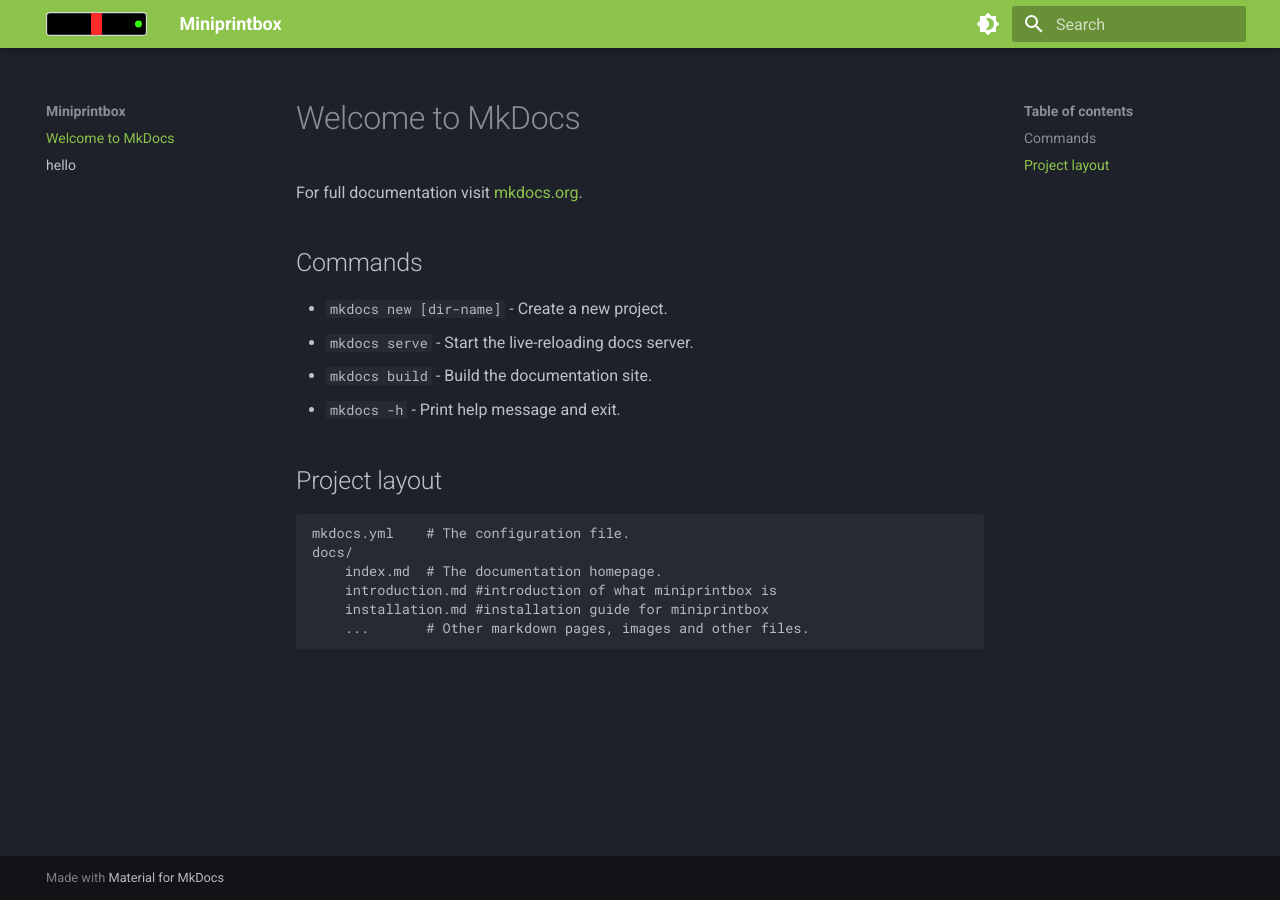
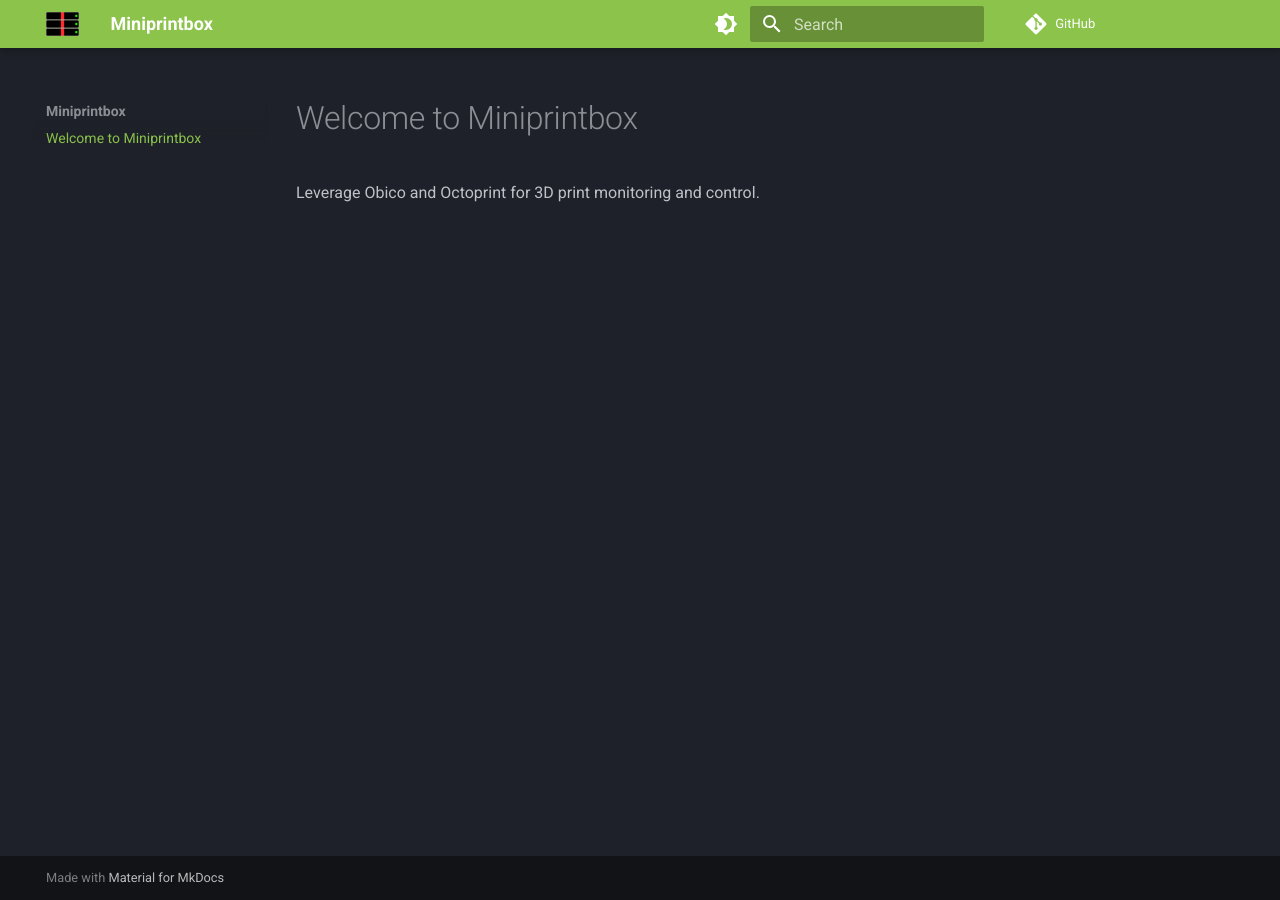
Before and after one commit to hentronnumerouno/miniprintbox, an MkDocs documentation site: the page built from docs/index.md, in a window 1280 px wide. Built offline with MkDocs 1.6.1 and Material for MkDocs 9.7.7, drawn with Linux system fonts in a browser that asks for light colours; comment, search, counter and statistics services are not loaded.

```diff
--- a/docs/index.md
+++ b/docs/index.md
@@ -1,19 +1,2 @@
-# Welcome to MkDocs
-
-For full documentation visit [mkdocs.org](https://www.mkdocs.org).
-
-## Commands
-
-* `mkdocs new [dir-name]` - Create a new project.
-* `mkdocs serve` - Start the live-reloading docs server.
-* `mkdocs build` - Build the documentation site.
-* `mkdocs -h` - Print help message and exit.
-
-## Project layout
-
-    mkdocs.yml    # The configuration file.
-    docs/
-        index.md  # The documentation homepage.
-        introduction.md #introduction of what miniprintbox is
-        installation.md #installation guide for miniprintbox
-        ...       # Other markdown pages, images and other files.
+# Welcome to Miniprintbox
+Leverage Obico and Octoprint for 3D print monitoring and control.
--- a/docs/introduction.md
+++ /dev/null
@@ -1 +0,0 @@
-#hello
--- a/mkdocs.yml
+++ b/mkdocs.yml
@@ -1,7 +1,9 @@
 site_name: Miniprintbox
 theme:
+  features:
+    - navigation.tracking
   language: en
-  logo: mpb1.svg
+  logo: mbd9.png
   name: material
   palette:
     # Palette toggle for dark mode
@@ -24,3 +26,4 @@
       as to measure the effectiveness of our documentation and whether users
       find what they're searching for. With your consent, you're helping us to
       make our documentation better.
+repo_url: https://github.com/hentronnumerouno/miniprintbox
```
Also changed, not shown: docs/mbd9.png (added), 1 other file.
